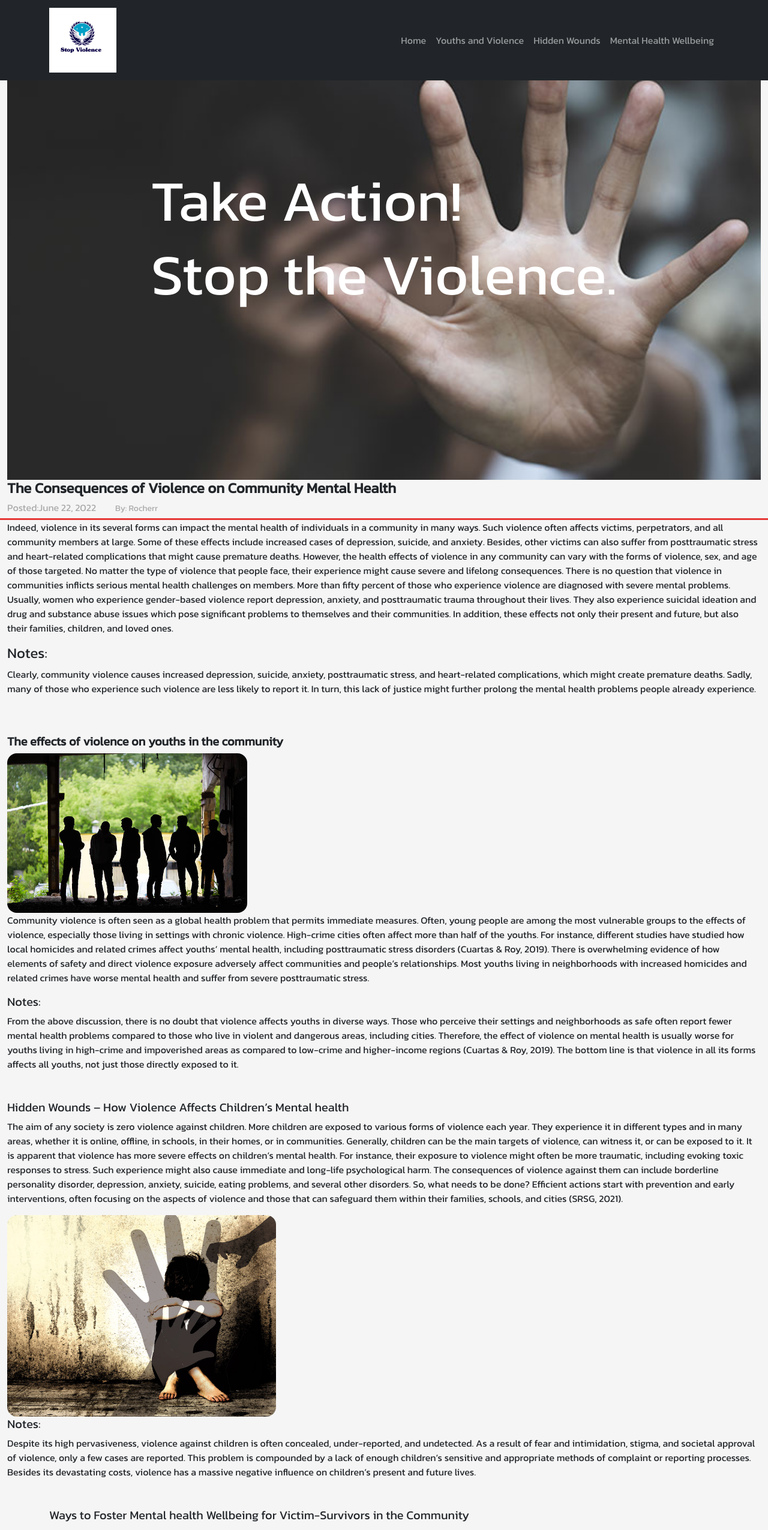
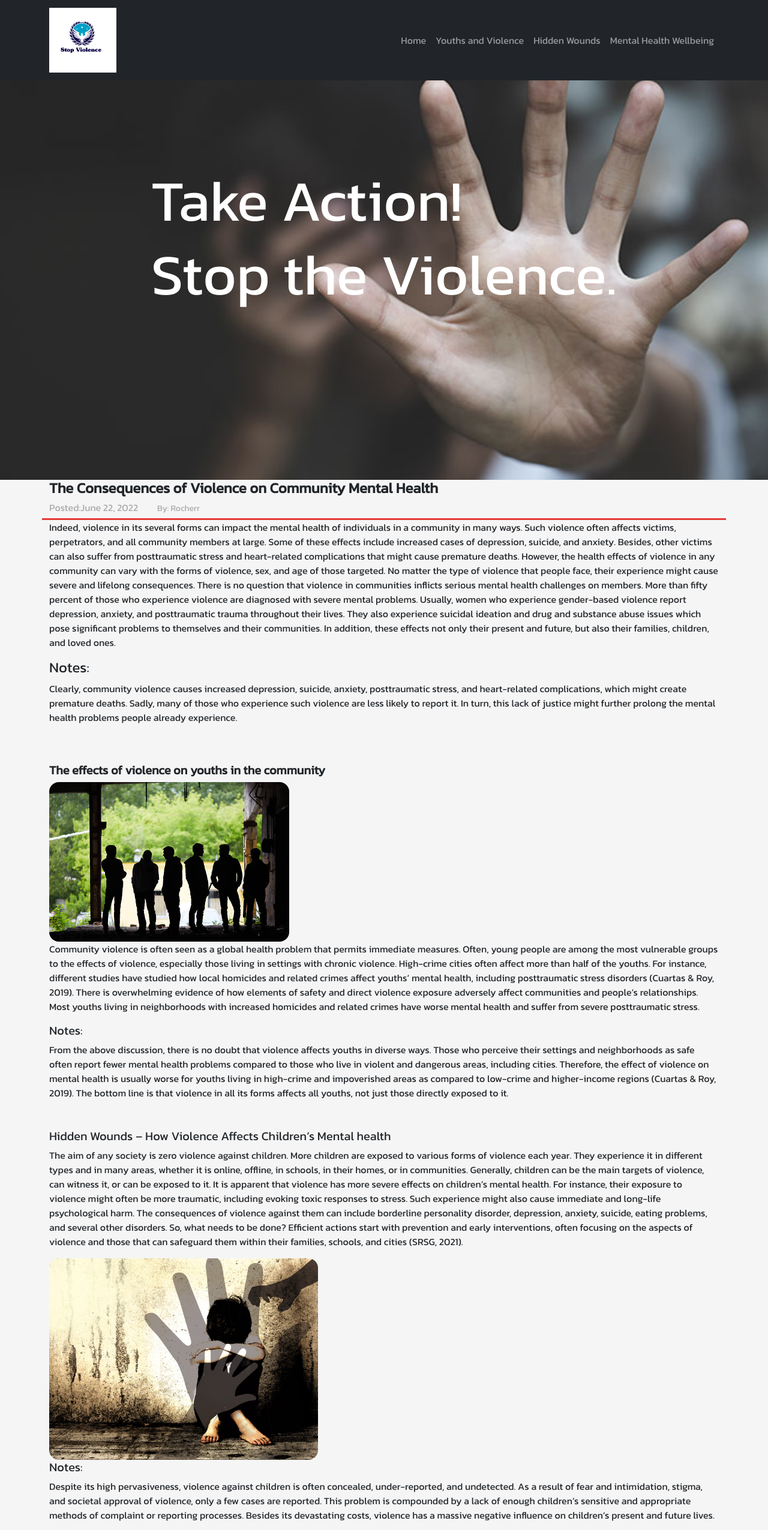
Before and after one commit to Roche001/campaign-website, a React (Create React App) app: page / in a window 1280 px wide. Shown: the top 2551 px of the page at 60% size. Built offline with nearby package versions, Linux system fonts and the light colour scheme; a web font is replaced by a local one.

Commit message:
update changes

```diff
--- a/src/components/hidden/Hidden.jsx
+++ b/src/components/hidden/Hidden.jsx
@@ -3,7 +3,7 @@ import "./Hidden.css";
 
 const Hidden = () => {
   return (
-    <section id="Hidden" className="container-fluid">
+    <section id="Hidden" className="container">
       <div className="hidden-head">
         <h5>Hidden Wounds – How Violence Affects Children’s Mental health </h5>
       </div>
--- a/src/components/home/Home.jsx
+++ b/src/components/home/Home.jsx
@@ -2,13 +2,14 @@ import React from "react";
 import "./Home.css";
 const Home = () => {
   return (
-    <div id="Home" className="container-fluid">
+    <div id="Home">
       <div className="home">
         <div className="home-header">
           <h2>Take Action!</h2>
           <h5>Stop the Violence.</h5>
         </div>
       </div>
+      <div className="container">
         <div className="row">
           <div className="text-head">
             <h4>The Consequences of Violence on Community Mental Health</h4>
@@ -28,16 +29,17 @@ const Home = () => {
               cause premature deaths. However, the health effects of violence in
               any community can vary with the forms of violence, sex, and age of
               those targeted. No matter the type of violence that people face,
-            their experience might cause severe and lifelong consequences. There
-            is no question that violence in communities inflicts serious mental
-            health challenges on members. More than fifty percent of those who
-            experience violence are diagnosed with severe mental problems.
-            Usually, women who experience gender-based violence report
-            depression, anxiety, and posttraumatic trauma throughout their
-            lives. They also experience suicidal ideation and drug and substance
-            abuse issues which pose significant problems to themselves and their
-            communities. In addition, these effects not only their present and
-            future, but also their families, children, and loved ones.{" "}
+              their experience might cause severe and lifelong consequences.
+              There is no question that violence in communities inflicts serious
+              mental health challenges on members. More than fifty percent of
+              those who experience violence are diagnosed with severe mental
+              problems. Usually, women who experience gender-based violence
+              report depression, anxiety, and posttraumatic trauma throughout
+              their lives. They also experience suicidal ideation and drug and
+              substance abuse issues which pose significant problems to
+              themselves and their communities. In addition, these effects not
+              only their present and future, but also their families, children,
+              and loved ones.{" "}
             </p>
           </div>
         </div>
@@ -48,10 +50,11 @@ const Home = () => {
               Clearly, community violence causes increased depression, suicide,
               anxiety, posttraumatic stress, and heart-related complications,
               which might create premature deaths. Sadly, many of those who
-            experience such violence are less likely to report it. In turn, this
-            lack of justice might further prolong the mental health problems
-            people already experience.{" "}
+              experience such violence are less likely to report it. In turn,
+              this lack of justice might further prolong the mental health
+              problems people already experience.{" "}
             </p>
+          </div>
         </div>
       </div>
     </div>
--- a/src/components/violence/Violence.jsx
+++ b/src/components/violence/Violence.jsx
@@ -2,7 +2,7 @@ import React from "react";
 import "./Violence.css";
 const Violence = () => {
   return (
-    <section id="Violence" className="container-fluid">
+    <section id="Violence" className="container">
       <div className="violence-head">
         <h5>The effects of violence on youths in the community</h5>
       </div>
--- a/src/components/wellbeing/Wellbeing.css
+++ b/src/components/wellbeing/Wellbeing.css
@@ -2,12 +2,7 @@
   height: 20rem;
   width: 50wh;
 }
-.space {
-  margin-left: 4rem;
-}
-.video {
-  margin-left: 4rem;
-}
+
 .references {
   margin-left: -4rem;
 }
```
Lines whose indentation alone changed are shown as unchanged.
